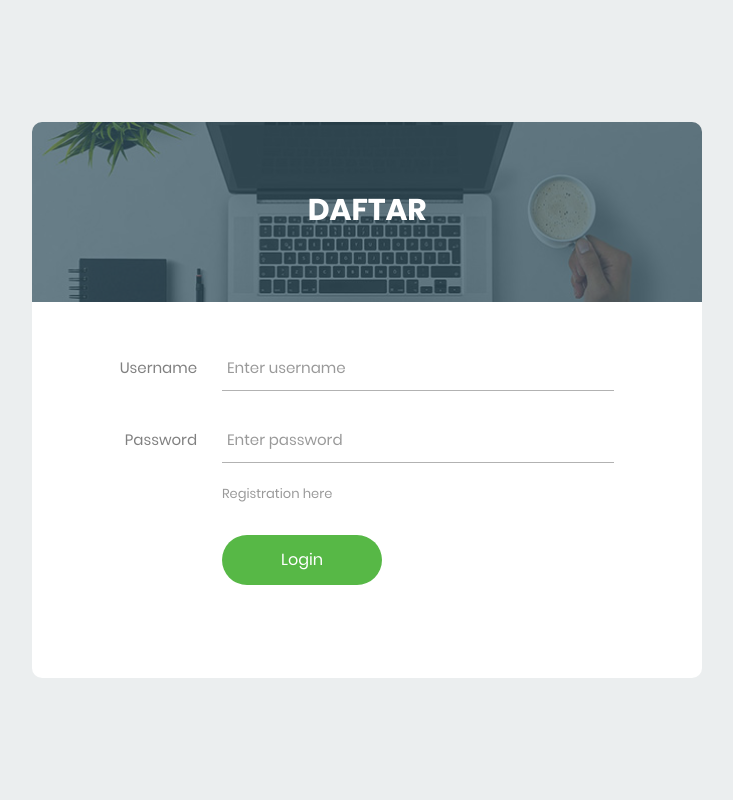
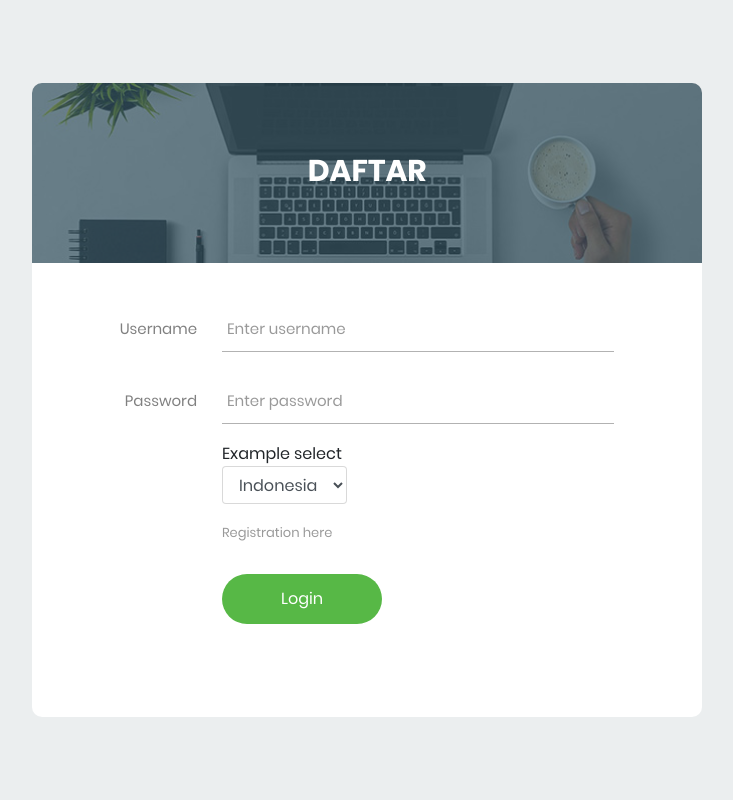
Before and after one commit to fadhil-riyanto/sosial-media, a PHP site: page / in a window 1280 px wide. Shown: the whole page, without its empty margins (273-1006 px from the left). Run offline with PHP 8.4, Linux system fonts and the light colour scheme.

Commit message:
add select tags html for languange choosee inputs

```diff
--- a/index.php
+++ b/index.php
@@ -88,7 +88,14 @@ if(isset($_SESSION['username'])) {
                         <input class="input100" type="password" name="password" placeholder="Enter password">
                         <span class="focus-input100"></span>
                     </div>
+                    <div class="form-group">
+                        <label for="exampleFormControlSelect1">Example select</label>
+                        <select class="form-control" id="exampleFormControlSelect1">
+                            <option>Indonesia</option>
+                            <option>English</option>
 
+                        </select>
+                    </div>
                     <div class="flex-sb-m w-full p-b-30">
 
 
@@ -96,6 +103,7 @@ if(isset($_SESSION['username'])) {
                             <a href="registrasi" class="txt1">
                                 Registration here
                             </a>
+
                         </div>
                     </div>
 
```
